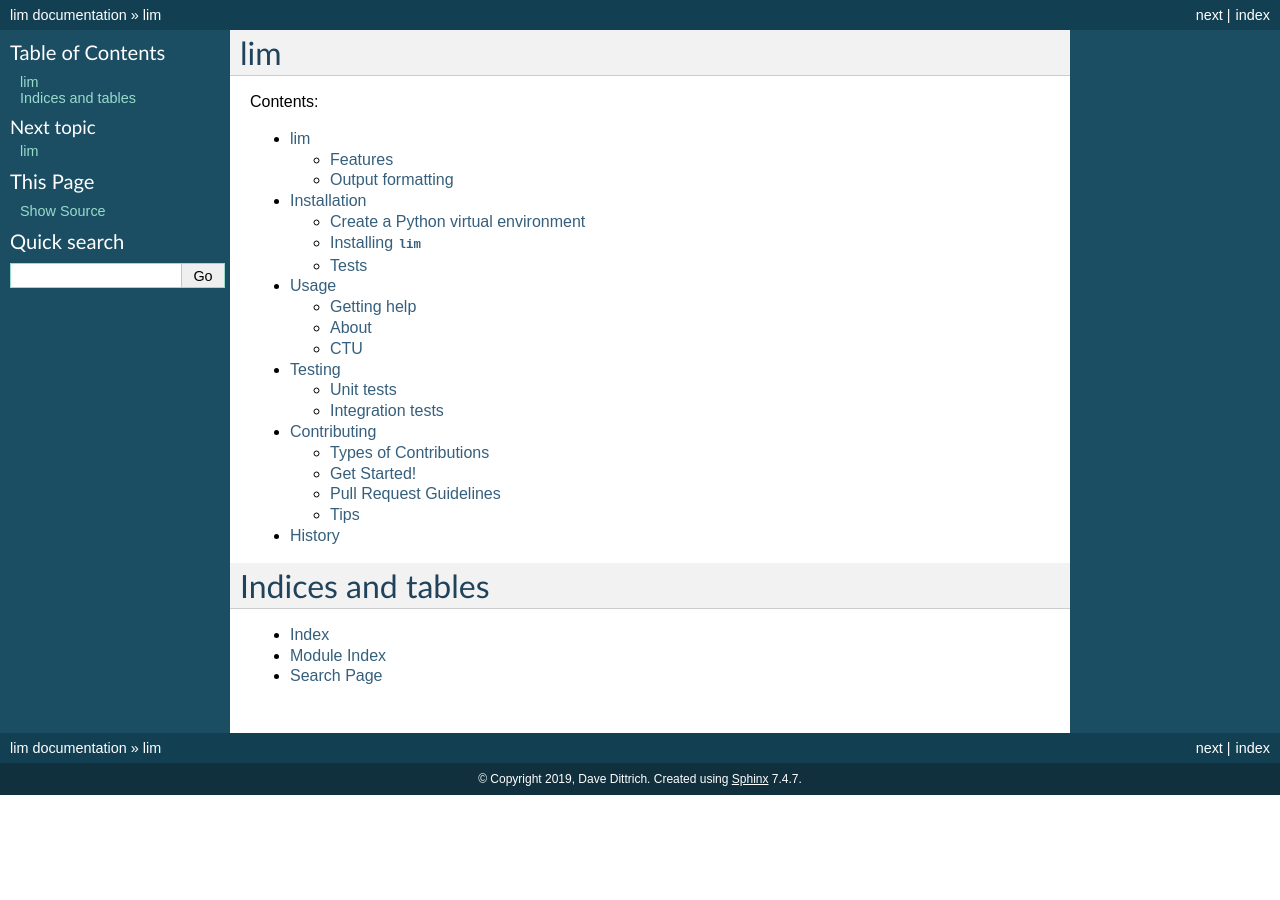
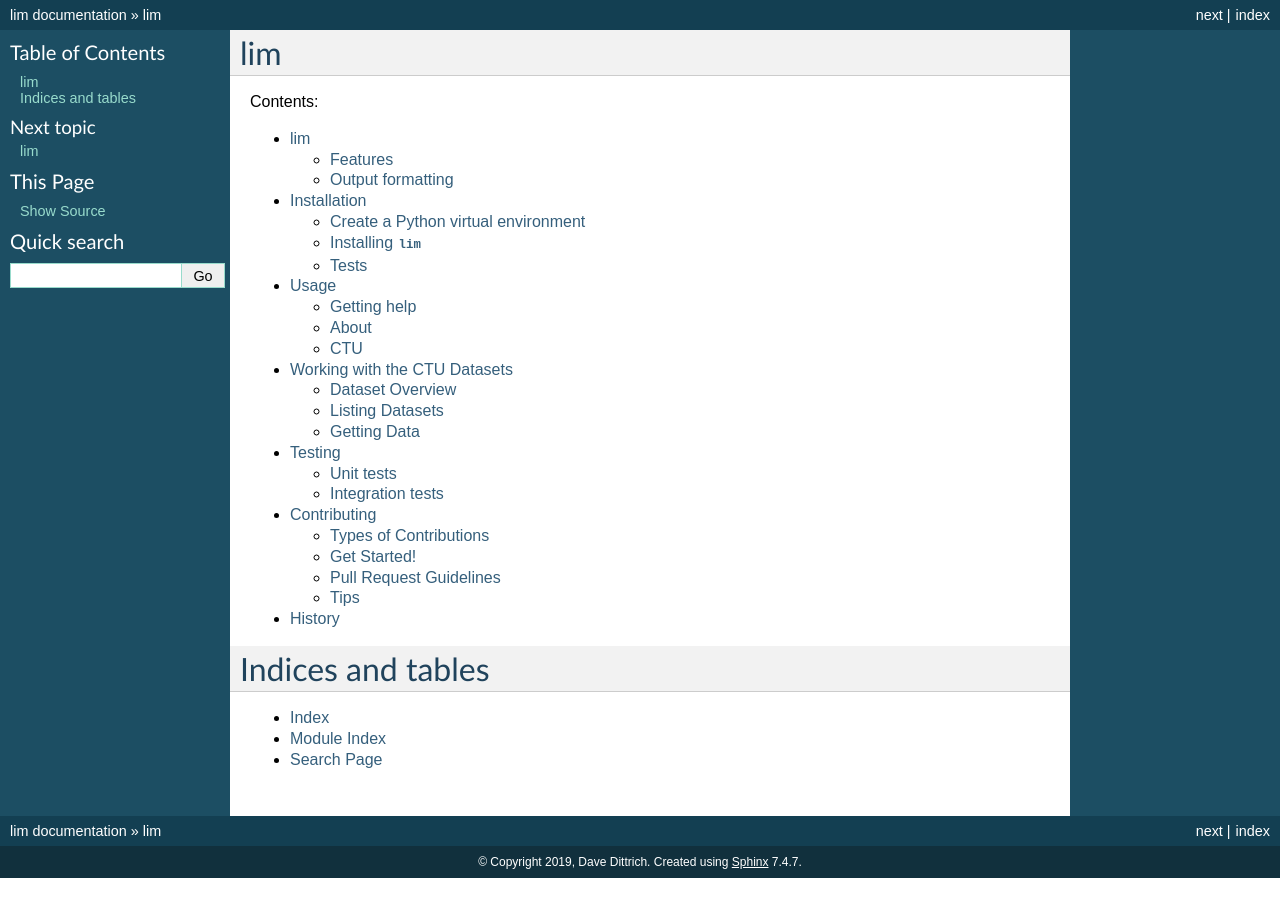
Before and after one commit to davedittrich/lim-cli, a Sphinx documentation site: the page built from docs/index.rst, in a window 1280 px wide. Built offline with Sphinx 7.4.7, drawn with Linux system fonts in a browser that asks for light colours; the version number could not be read and is left out; some of the changed lines change nothing that is shown.

Commit message:
Document CTU subcommands with examples

```diff
--- /dev/null
+++ b/docs/ctu.rst
@@ -0,0 +1,196 @@
+=============================
+Working with the CTU Datasets
+=============================
+
+One of the largest unredacted sandbox and network traffic capture datasets
+available for research and experimentation is the "CTU Datasets" from the
+Czech Technical University in Prague.
+
+The ``lim ctu`` subcommand group assists in processing these datasets.
+
+Dataset Overview
+----------------
+
+Read the output of ``lim ctu overview`` to get a URL for the main web
+page. Please respect their request from their *Disclaimer* when using
+and publishing this data.
+
+.. code-block:: console
+
+    $ lim ctu overview
+    For an overview of the CTU Datasets, open the following URL in a browser:
+    https://www.stratosphereips.org/datasets-overview
+
+    When using this data, make sure to respect the Disclaimer at the bottom of
+    the scenario ``Readme.*`` files:
+
+    .. code-block:: console
+
+       These files were generated in the Stratosphere Lab as part of the Malware
+       Capture Facility Project in the CVUT University, Prague, Czech Republic.
+       The goal is to store long-lived real botnet traffic and to generate labeled
+       netflows files.
+
+       Any question feel free to contact us:
+       Sebastian Garcia: sebastian.garcia@agents.fel.cvut.cz
+
+       You are free to use these files as long as you reference this project and
+       the authors as follows:
+
+       Garcia, Sebastian. Malware Capture Facility Project. Retrieved
+       from https://stratosphereips.org
+
+    ..
+
+    To cite the [CTU13] dataset please cite the paper "An empirical comparison of
+    botnet detection methods" Sebastian Garcia, Martin Grill, Jan Stiborek and Alejandro
+    Zunino. Computers and Security Journal, Elsevier. 2014. Vol 45, pp 100-123.
+    http://dx.doi.org/10.1016/j.cose.2014.05.011
+
+..
+
+Listing Datasets
+----------------
+
+The first time you run a command that processes the CTU Dataset metadata, ``lim``
+will scrape their web pages to extract metadata and cache it for a period of time
+to minimize impact on their web site.
+
+.. code-block:: console
+
+    $ lim ctu list -c SCENARIO -c GROUP -c PROBABLE_NAME --limit 10 --elapsed
+    [+] identifying scenarios for group mixed from https://www.stratosphereips.org/datasets-mixed
+    [+] group "mixed" has 5 scenarios
+    [+] identifying scenarios for group normal from https://www.stratosphereips.org/datasets-normal
+    [+] group "normal" has 3 scenarios
+    [+] identifying scenarios for group malware from https://www.stratosphereips.org/datasets-malware
+    [+] group "malware" has 345 scenarios
+    [+] queued 353 pages for processing
+    +-------------------------------+---------+---------------+
+    | SCENARIO                      | GROUP   | PROBABLE_NAME |
+    +-------------------------------+---------+---------------+
+    | CTU-Malware-Capture-Botnet-1  | malware | None          |
+    | CTU-Malware-Capture-Botnet-2  | malware | None          |
+    | CTU-Malware-Capture-Botnet-3  | malware | None          |
+    | CTU-Malware-Capture-Botnet-4  | malware | PushDo        |
+    | CTU-Malware-Capture-Botnet-5  | malware | None          |
+    | CTU-Malware-Capture-Botnet-6  | malware | None          |
+    | CTU-Malware-Capture-Botnet-7  | malware | None          |
+    | CTU-Malware-Capture-Botnet-8  | malware | None          |
+    | CTU-Malware-Capture-Botnet-9  | malware | None          |
+    | CTU-Malware-Capture-Botnet-10 | malware | None          |
+    +-------------------------------+---------+---------------+
+
+..
+
+.. note::
+
+    This example only shows three columns, just to fit the output
+    into the space in this document. By default, there are many
+    fields and some are quite long, so generally you will want to
+    add ``--fit-width`` to make the output more readable.
+
+    .. image:: images/lim-ctu-list-fit-width.png
+
+..
+
+After running this command, a cache will be written out for later
+use:
+
+.. code-block:: console
+
+    $ tree
+    .
+    └── ctu-cache.json
+
+    0 directories, 1 file
+
+..
+
+Getting Data
+------------
+
+The ``lim ctu get`` command is used to retrieve specific data from scenarios.
+For example, you may want to get the PCAP or Netflow file from a specific
+capture to extract IP addresses. Let's try to get both files for one of
+the scenarios, in this case ``CTU-Malware-Capture-Botnet-113-1``:
+
+.. code-block:: console
+
+    $ lim --debug ctu get CTU-Malware-Capture-Botnet-113-1 LABELED PCAP
+    [-] scenario "CTU-Malware-Capture-Botnet-113-1" does not have "LABELED" data: skipping
+    $ tree
+    .
+    ├── CTU-Malware-Capture-Botnet-113-1
+    │   └── 2015-03-12_capture-win6.pcap
+    └── ctu-cache.json
+
+    1 directory, 2 files
+
+..
+
+As you can see, there is no ``LABELED`` data for this scenario, but we did get
+the PCAP file. By default, it is put into a directory with the scenario's name
+for better organization and to avoid possible file namespace clashes.
+
+.. note::
+
+   You can force putting files into a specific single directory by using the
+   ``--data-dir`` option.
+
+..
+
+Alternatively, you can just specify ``ALL`` when getting data:
+
+.. code-block:: console
+
+    $ lim --debug -v ctu get CTU-Malware-Capture-Botnet-44 ALL --elapsed
+    initialize_app
+    prepare_to_run_command CTUGet
+    [+] getting CTU data
+    [+] cache ctu-cache.json has not yet expired
+    [+] cache ctu-cache.json has not yet expired
+    [!] loaded metadata from cache: ctu-cache.json
+    [!] downloading ZIP data for scenario CTU-Malware-Capture-Botnet-44
+    [+] immediate_fetch(https://mcfp.felk.cvut.cz/publicDatasets/CTU-Malware-Capture-Botnet-44/rbot.exe.zip)
+    Starting new HTTPS connection (1): mcfp.felk.cvut.cz:443
+    https://mcfp.felk.cvut.cz:443 "GET /publicDatasets/CTU-Malware-Capture-Botnet-44/rbot.exe.zip HTTP/1.1" 200 108991
+    [!] downloading LABELED data for scenario CTU-Malware-Capture-Botnet-44
+    [+] immediate_fetch(https://mcfp.felk.cvut.cz/publicDatasets/CTU-Malware-Capture-Botnet-44/capture20110812.pcap.netflow.labeled)
+    Starting new HTTPS connection (1): mcfp.felk.cvut.cz:443
+    https://mcfp.felk.cvut.cz:443 "GET /publicDatasets/CTU-Malware-Capture-Botnet-44/capture20110812.pcap.netflow.labeled HTTP/1.1" 200 1506223384
+    [!] downloading BINETFLOW data for scenario CTU-Malware-Capture-Botnet-44
+    [+] immediate_fetch(https://mcfp.felk.cvut.cz/publicDatasets/CTU-Malware-Capture-Botnet-44/detailed-bidirectional-flow-labels/capture20110812.binetflow)
+    Starting new HTTPS connection (1): mcfp.felk.cvut.cz:443
+    https://mcfp.felk.cvut.cz:443 "GET /publicDatasets/CTU-Malware-Capture-Botnet-44/detailed-bidirectional-flow-labels/capture20110812.binetflow HTTP/1.1" 200 639643247
+    [!] downloading PCAP data for scenario CTU-Malware-Capture-Botnet-44
+    [+] immediate_fetch(https://mcfp.felk.cvut.cz/publicDatasets/CTU-Malware-Capture-Botnet-44/botnet-capture-20110812-rbot.pcap)
+    Starting new HTTPS connection (1): mcfp.felk.cvut.cz:443
+    https://mcfp.felk.cvut.cz:443 "GET /publicDatasets/CTU-Malware-Capture-Botnet-44/botnet-capture-20110812-rbot.pcap HTTP/1.1" 200 128575191
+    [!] clean_up CTUGet
+    [+] Elapsed time 00:09:06.86
+
+..
+
+The directory for scenario ``CTU-Malware-Capture-Botnet-44`` now has PCAP,
+bidirectional netflow, bidirectional netflow with labels, and the malware
+artifact in ZIP format.
+
+.. code-block:: console
+
+    $ tree
+    .
+    ├── CTU-Malware-Capture-Botnet-113-1
+    │   └── 2015-03-12_capture-win6.pcap
+    ├── CTU-Malware-Capture-Botnet-44
+    │   ├── botnet-capture-20110812-rbot.pcap
+    │   ├── capture20110812.binetflow
+    │   ├── capture20110812.pcap.netflow.labeled
+    │   └── rbot.exe.zip
+    └── ctu-cache.json
+
+    2 directories, 6 files
+
+..
+
+.. EOF
--- a/docs/index.rst
+++ b/docs/index.rst
@@ -11,6 +11,7 @@
    readme
    installation
    usage
+   ctu
    testing
    contributing
    authors
```
Also changed, not shown: docs/images/lim-ctu-list-fit-width.png (added).
